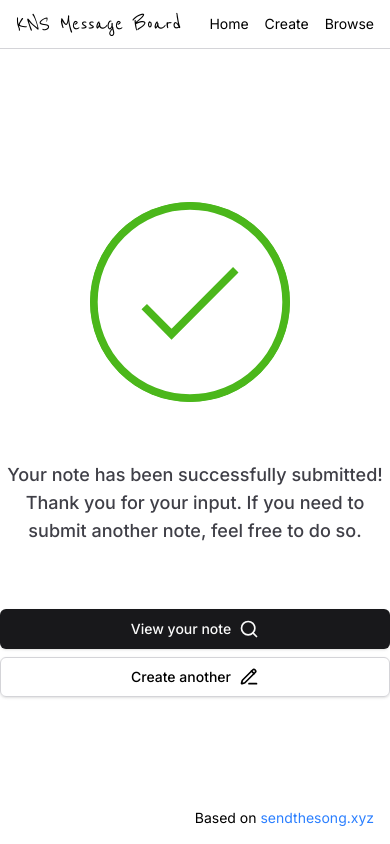
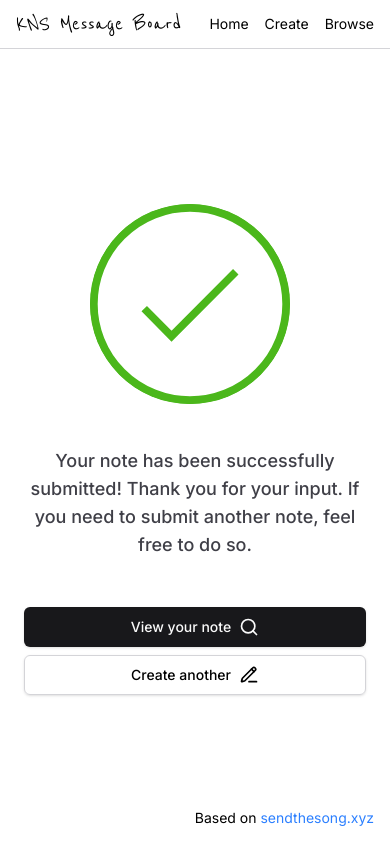
Before and after one commit to raymayo/message-board, a React (Vite) app: page /success in a window 390 px wide. Built offline with nearby package versions, Linux system fonts and the light colour scheme.

Commit message:
refactor: adjust padding and gap in Success component for improved layout

```diff
--- a/src/Components/Success.jsx
+++ b/src/Components/Success.jsx
@@ -5,7 +5,7 @@ import { Link } from 'react-router-dom';
 
 const Success = () => {
 	return (
-		<div className="w-full h-full flex flex-col justify-center items-center gap-16">
+		<div className="w-full h-full flex flex-col justify-center items-center gap-12 md:gap-16 p-6">
 			<div class="success-animation">
 				<svg
 					class="checkmark"
```
